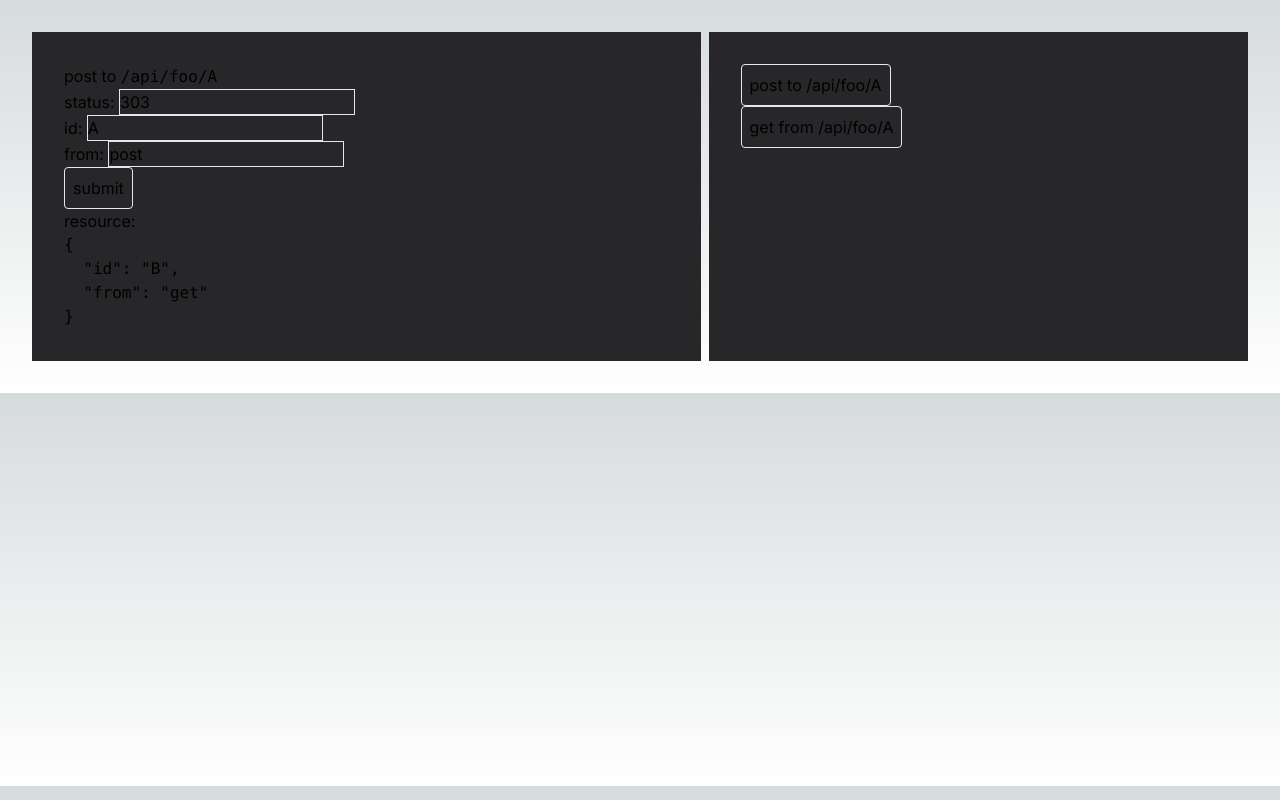
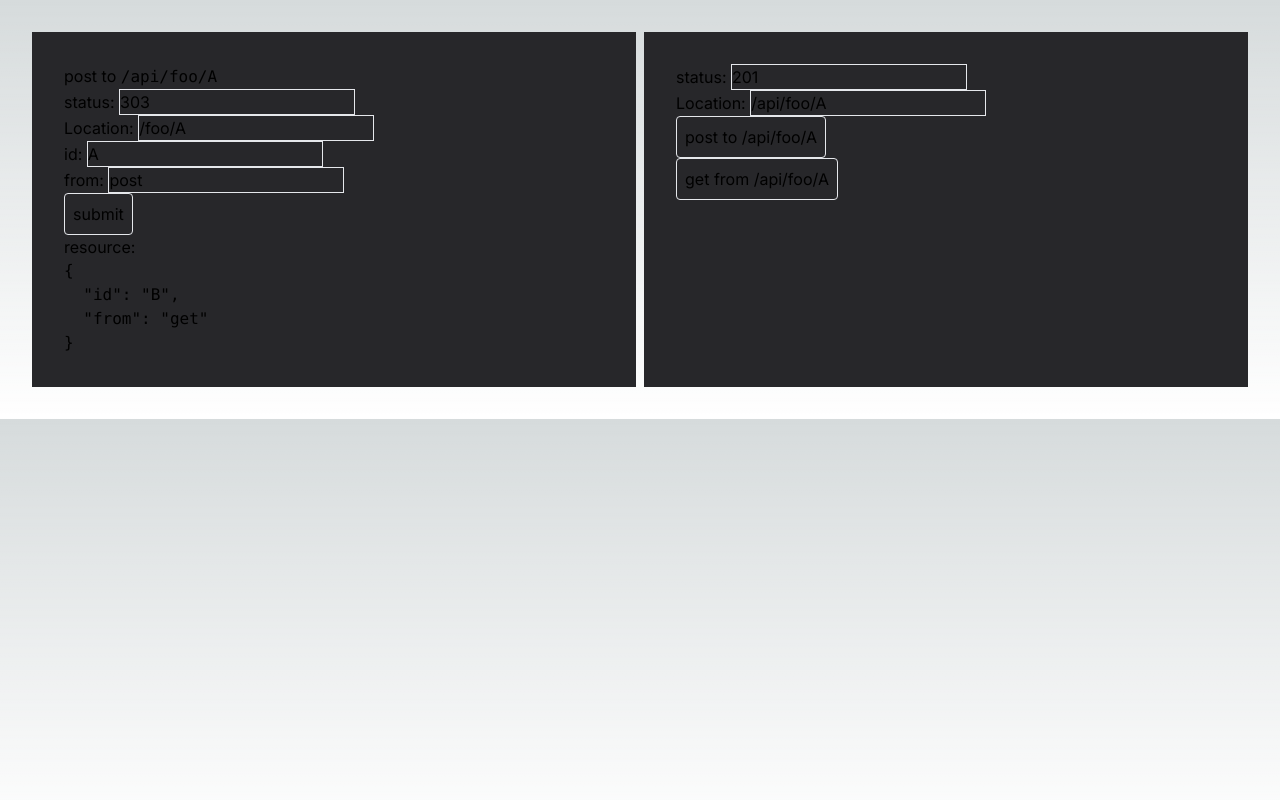
Before and after one commit to jinwoo-jeon0/hello-post-response, a Next.js app: page /foo/A in a window 1280 px wide. Built offline with nearby package versions, Linux system fonts and the light colour scheme.

Commit message:
Add status and Location to post body

```diff
--- a/app/api/foo/A/route.ts
+++ b/app/api/foo/A/route.ts
@@ -10,7 +10,7 @@ export async function GET(request: Request) {
 
 export async function POST(request: Request) {
   const contentType = request.headers.get('content-type');
-  const body: Record<string, unknown> & { status?: number; } = contentType?.match(/text/) ? await request.json() : {}
+  const body: Record<string, unknown> & { status?: number; Location?: string } = contentType?.match(/text/) ? await request.json() : {}
   if (contentType?.match(/form/))
     (await request.formData()).forEach((value, key) => body[key] = value)
 
@@ -19,7 +19,7 @@ export async function POST(request: Request) {
     {
       status: body.status,
       headers: {
-        'Location': '/foo/A',
+        ...body.Location && { 'Location': body.Location },
         'Content-Location': '/api/foo/A',
         'Cache-Control': 'public, s-maxage=604800, max-age=604800, age=0',
       }
--- a/app/foo/A/fetch.tsx
+++ b/app/foo/A/fetch.tsx
@@ -8,14 +8,14 @@ export default function Fetch() {
   const [error, setError] = useState<React.ComponentProps<typeof Result>['error']>(null)
   const url = '/api/foo/A';
 
-  async function post() {
+  async function post(serialized: Record<string, string>) {
     try {
       const response = await fetch(
         url,
         {
           method: 'post',
           body: JSON.stringify({
-            status: 201,
+            ...serialized,
             id: 'A',
             from: 'fetch post',
           }),
@@ -41,9 +41,23 @@ export default function Fetch() {
   }
 
   return (<>
-    <p>
-      <button type="button" onClick={post}>post to {url}</button>
-    </p>
+    <form onSubmit={(formEvent) => {
+      formEvent.preventDefault()
+      const serialized: Parameters<typeof post>[0] = {}
+      new FormData(formEvent.currentTarget).forEach((value, key) => serialized[key] = value.toString())
+      post(serialized)
+      return false
+    }}>
+      <p>
+        status: <input type="text" name="status" defaultValue={201} />
+      </p>
+      <p>
+        Location: <input type="text" name="Location" defaultValue="/api/foo/A" />
+      </p>
+      <p>
+        <button type="submit">post to {url}</button>
+      </p>
+    </form>
     <p>
       <button type="button" onClick={get}>get from {url}</button>
     </p>
--- a/app/foo/A/form.tsx
+++ b/app/foo/A/form.tsx
@@ -5,6 +5,9 @@ export default function Form({ action }: { action: string; }) {
       <form method="post" action={action}>
         <p>
           status: <input name="status" defaultValue="303" />
+        </p>
+        <p>
+          Location: <input name="Location" defaultValue="/foo/A" />
         </p>
         <p>
           id: <input name="id" defaultValue="A" />
```
